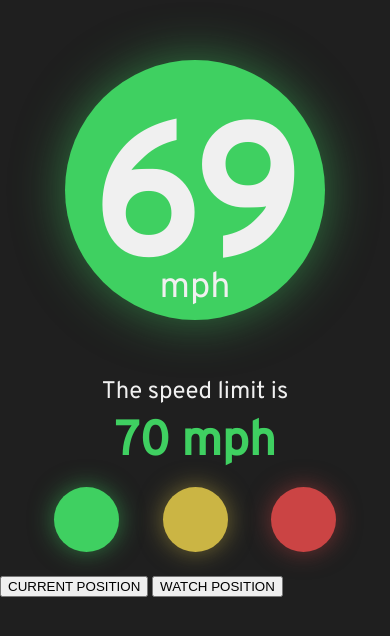
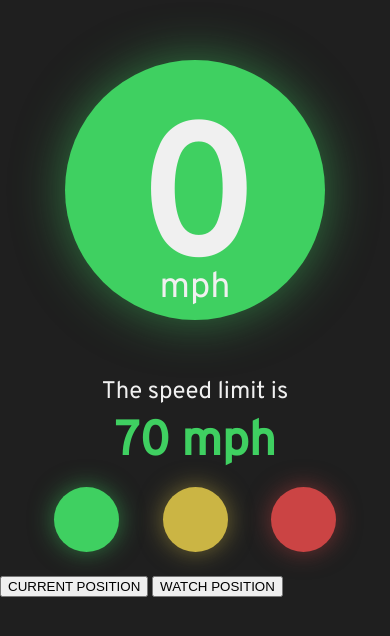
Before and after one commit to waltersm8/Speedometer, a website: page www/index.html in a window 390 px wide. Drawn offline with Linux system fonts and the light colour scheme; some packages are replaced by stand-ins of ours.

Commit message:
App default speed 0

```diff
--- a/www/index.html
+++ b/www/index.html
@@ -16,7 +16,7 @@
     </head>
     <body>
         <div id="speedometer">
-            <h1 id="currentSpeed">69</h1>
+            <h1 id="currentSpeed">0</h1>
             <p>mph</p>
         </div>
 
```
